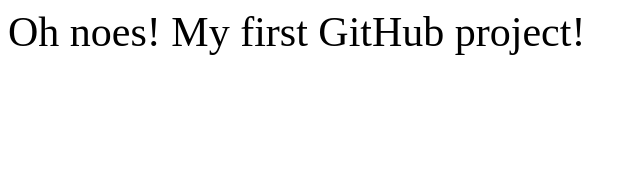
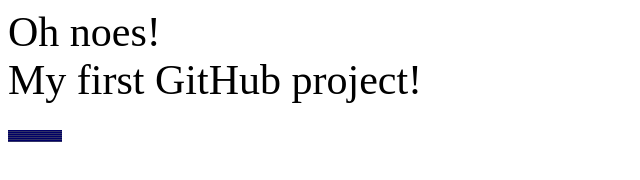
Before and after one commit to al-coder/al-coder, a plain HTML site: page index.html in a window 1280 px wide. Shown: the whole page, without its empty margins (0-640 px from the left). Drawn offline with Linux system fonts and the light colour scheme.

Commit message:
Update index.html

```diff
--- a/index.html
+++ b/index.html
@@ -9,6 +9,7 @@
   </style>
 </header>
 <body>
-Oh noes!
-My first GitHub project!
+Oh noes!<br>
+My first GitHub project!<br>
+<img src="casbkgnd.gif" alt="Smiley face">
 </body>
```
